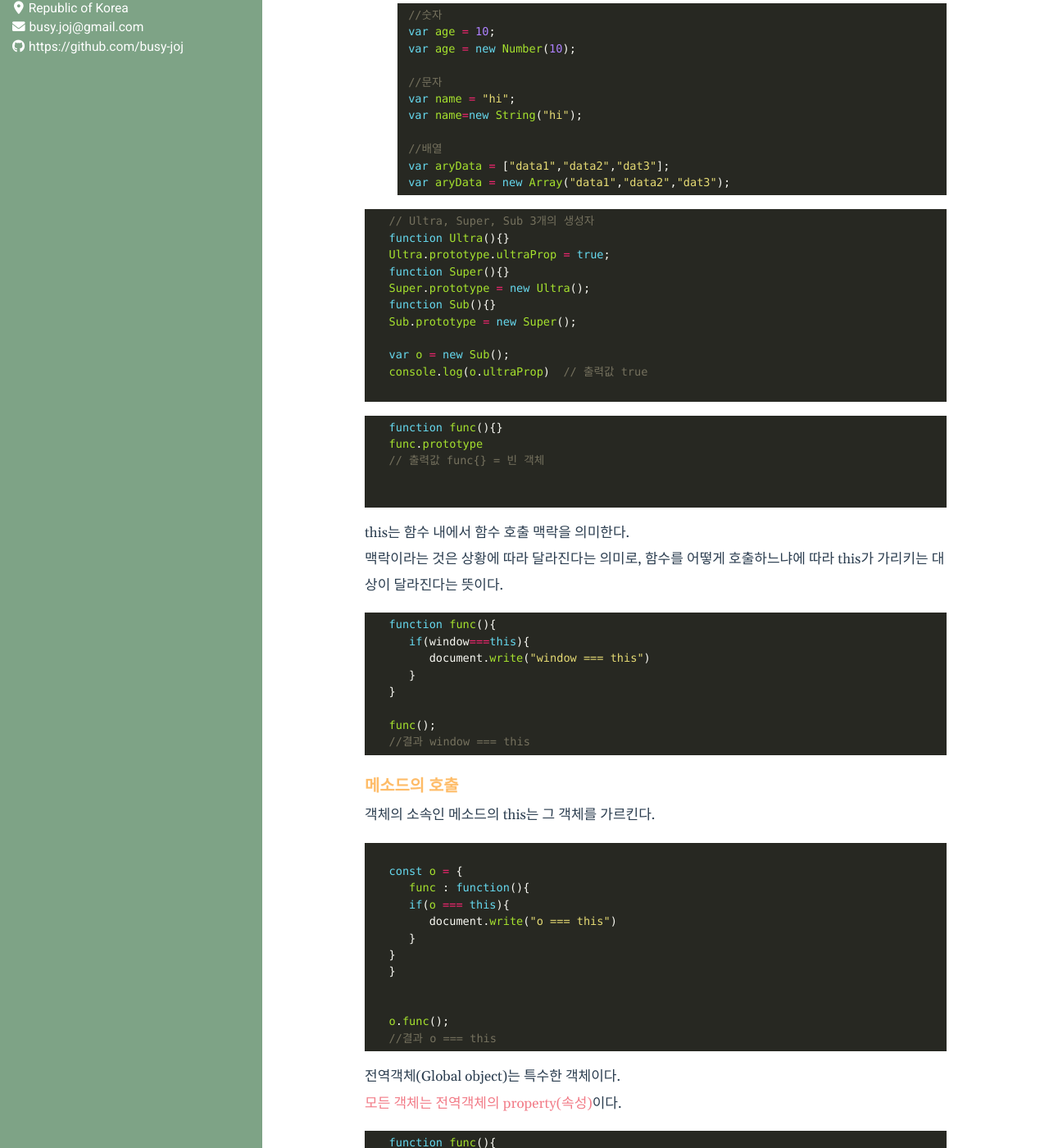
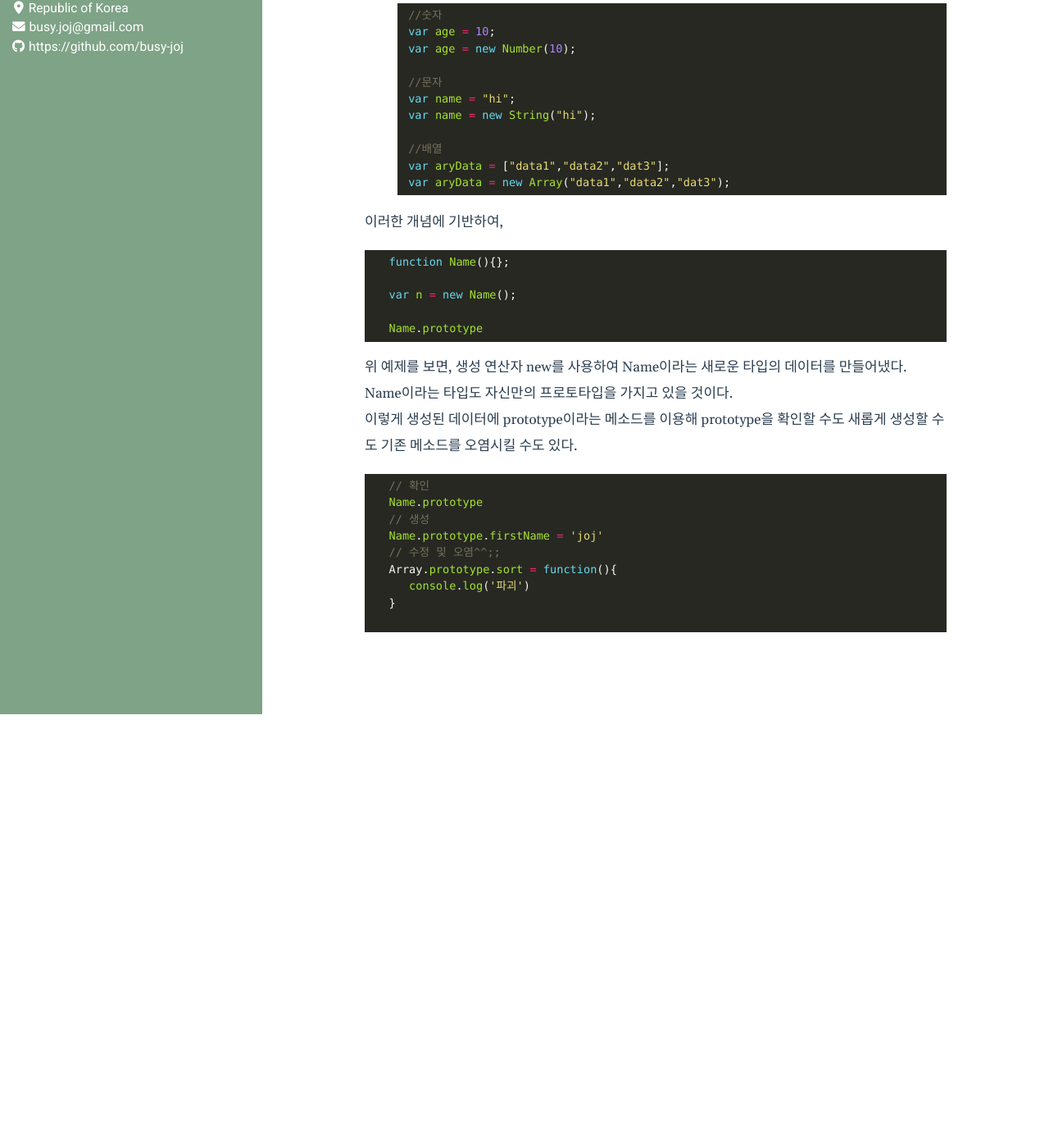
Before and after one commit to busy-joj/busy-joj.github.io, a Jekyll site: the page built from _posts/Javascript/2022-06-17-js13.markdown, in a window 1280 px wide and 1400 px high, scrolled down 609 px. Shown: the whole window at 82% size. Built offline with Jekyll 4.4.1, drawn with Linux system fonts in a browser that asks for light colours; after the commit the page ends 1480 px from its top, so only the background shows below that; some of the changed text lies outside the part shown.

Commit message:
프로토타입 포스팅 수정

````diff
--- a/_posts/Javascript/2022-06-17-js13.markdown
+++ b/_posts/Javascript/2022-06-17-js13.markdown
@@ -30,124 +30,35 @@ category: Javascript
 
    //문자
    var name = "hi";
-   var name=new String("hi");
+   var name = new String("hi");
 
    //배열
    var aryData = ["data1","data2","dat3"];
    var aryData = new Array("data1","data2","dat3");
 ```
 
+이러한 개념에 기반하여,
+
+```javascript
+   function Name(){};
+
+   var n = new Name();
+
+   Name.prototype
+```
+위 예제를 보면, 생성 연산자 new를 사용하여 Name이라는 새로운 타입의 데이터를 만들어냈다.
+Name이라는 타입도 자신만의 프로토타입을 가지고 있을 것이다.
 
 
-
-
-
-
+이렇게 생성된 데이터에 prototype이라는 메소드를 이용해 prototype을 확인할 수도 새롭게 생성할 수도 기존 메소드를 오염시킬 수도 있다.
 ```javascript
-   // Ultra, Super, Sub 3개의 생성자
-   function Ultra(){}
-   Ultra.prototype.ultraProp = true;
-   function Super(){}
-   Super.prototype = new Ultra();
-   function Sub(){}
-   Sub.prototype = new Super();
-
-   var o = new Sub();
-   console.log(o.ultraProp)  // 출력값 true
+   // 확인
+   Name.prototype
+   // 생성
+   Name.prototype.firstName = 'joj'
+   // 수정 및 오염^^;;
+   Array.prototype.sort = function(){
+      console.log('파괴')
+   }
 
 ```
-
-```javascript
-   function func(){}
-   func.prototype
-   // 출력값 func{} = 빈 객체
-
-
-```
-
-
-
-
-
-
-
-
-
-
-
-
-
-
-this는 함수 내에서 함수 호출 맥락을 의미한다.
-맥락이라는 것은 상황에 따라 달라진다는 의미로, 함수를 어떻게 호출하느냐에 따라 this가 가리키는 대상이 달라진다는 뜻이다.
-```javascript
-   function func(){
-      if(window===this){
-         document.write("window === this")
-      }
-   }
-
-   func();
-   //결과 window === this
-```
-### <span style="color:#febc68;font-weight:bold">메소드의 호출 </span>
-객체의 소속인 메소드의 this는 그 객체를 가르킨다.
-```javascript
-
-   const o = {
-      func : function(){
-      if(o === this){
-         document.write("o === this")
-      }
-   }
-   }
-
-
-   o.func();
-   //결과 o === this
-```
-
-
-
-
-
-
-전역객체(Global object)는 특수한 객체이다.
-<span style="color:#f27c88;">모든 객체는 전역객체의 property(속성)</span>이다.
-
-```javascript
-   function func(){
-      alert('Hello?');
-   }
-
-   // 평소 함수를 호출하는 방법은, 전역객체가 생략된 형태이다.
-   func();
-   window.func();
-```
-전역객체 관습적으로 생략하고 작성한다.
-<br/>
-<br/>
-<span style="color:#f27c88;">핵심  </span>
-함수 앞에 . 이 붙어 있다면 그것은 객체를 의미한다.
-객체 뒤에 . 과 property 혹은 method가 작성된다!!!!!!!!
-
-
-객체를 만들고 객체 안에서 메소드를 정의했다는 것은 무엇을 의미할까?
-
-```javascript
-   const a = {
-      'func' : function(){
-         alert('hello');
-      }
-   }
-
-   o.func();
-   window.o.func();
-   //두 실행 값은 같다.
-```
-<br/>
-
-<span style="color:#f27c88;">즉, 모든 객체는 기본적으로 전역객체의 property임을 알 수 있다!</span>
-
-### <span style="color:#febc68;font-weight:bold">전역객체는 호스트 환경에 따라서 달라진다! </span>
-### <span style="color:#febc68;font-weight:bold">웹브라우저 자바스크립의 전역객체는 window이지만, node.js와 같은 서버측 자바스크립를 쓰고 있다면, global이 전역객체가 된다.</span>
````
